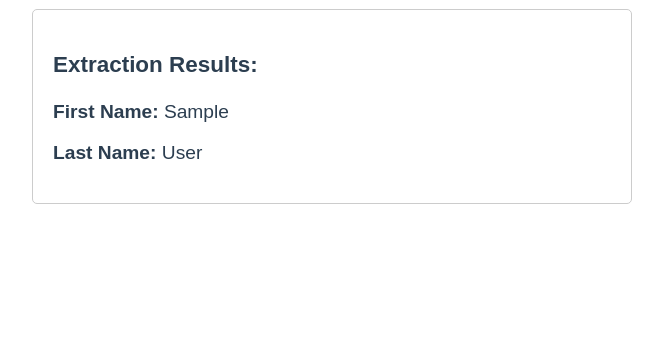
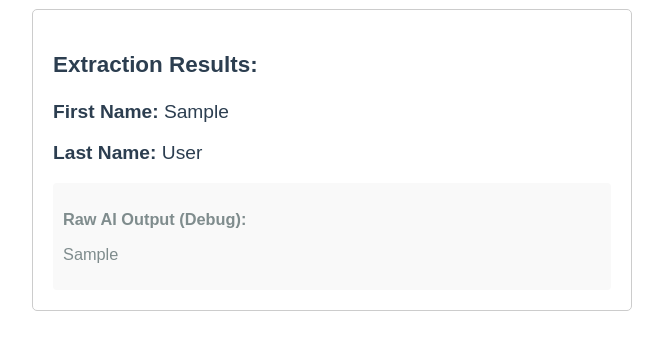
Before and after one commit to lightningexperience/docai_demo, a Flask app: template templates/index.html in a window 1280 px wide. Shown: the part 237-587 px from the top of the page, without its empty margins (8-671 px from the left). Run offline with Flask 3, Linux system fonts and the light colour scheme; the template is opened without the code that fills it: most values are stand-ins (such as "Sample title", 1, 10 or a date in 2020).

Commit message:
Include debug data section in index.html
Added a debug section to display raw AI output.

```diff
--- a/templates/index.html
+++ b/templates/index.html
@@ -7,6 +7,7 @@
         .box { border: 1px solid #ccc; padding: 20px; border-radius: 5px; margin-top: 20px;}
         .error { color: red; font-weight: bold; }
         .result { font-size: 1.2em; color: #2c3e50; }
+        .debug-data { font-size: 0.85em; color: #7f8c8d; background-color: #f9f9f9; padding: 10px; border-radius: 4px; margin-top: 15px; word-wrap: break-word;}
     </style>
 </head>
 <body>
@@ -31,6 +32,11 @@
             <h3>Extraction Results:</h3>
             <p><strong>First Name:</strong> {{ data.first_name }}</p>
             <p><strong>Last Name:</strong> {{ data.last_name }}</p>
+
+            <div class="debug-data">
+                <p><strong>Raw AI Output (Debug):</strong></p>
+                <p>{{ data.raw_data }}</p>
+            </div>
         </div>
     {% endif %}
 </body>
```
